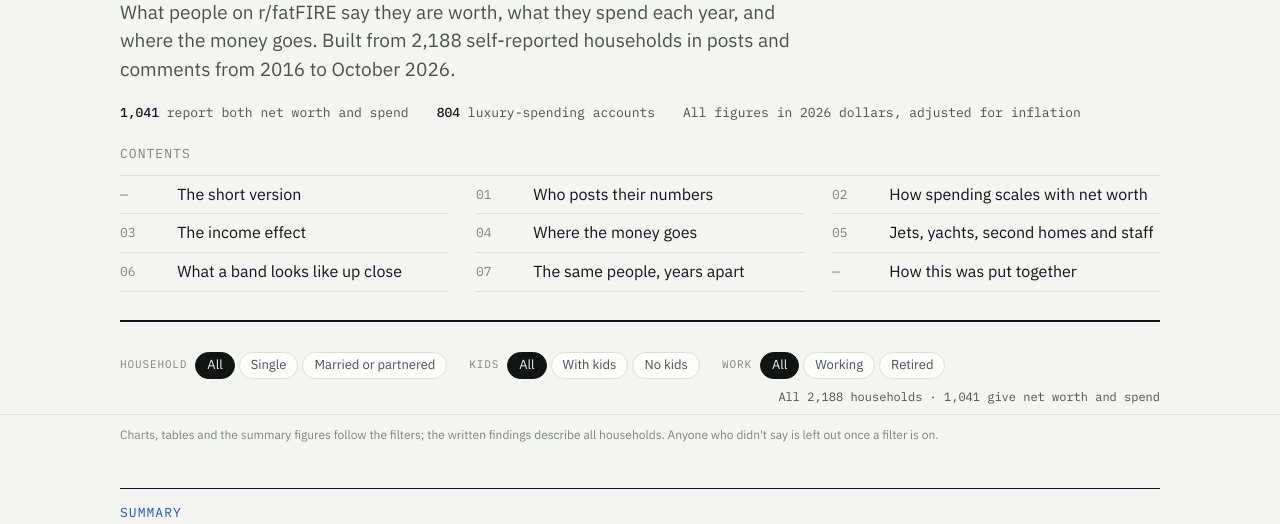
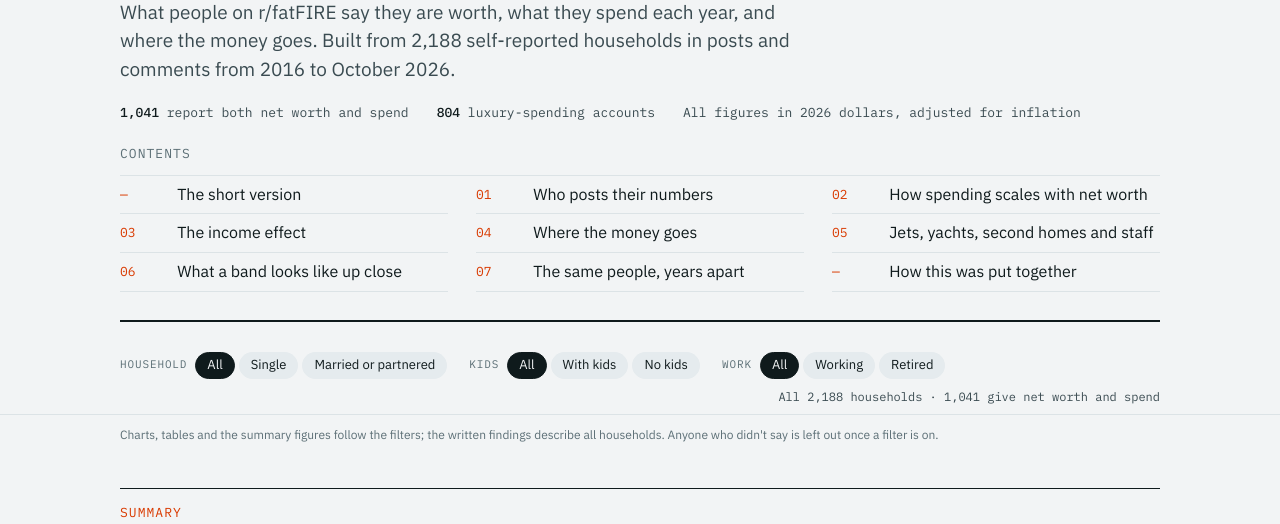
Before and after one commit to matthewlloyd/fatfire-spending-survey, a plain HTML site: page public/index.html in a window 1280 px wide. Shown: the part 160-684 px from the top of the page. Drawn offline with nearby package versions, Linux system fonts and the light colour scheme.

Commit message:
Borrow subtle Reddit colour cues: blue-teal greys, orangered labels, filled pills, rounder cards

```diff
--- a/public/index.html
+++ b/public/index.html
@@ -22,19 +22,23 @@ img { max-width: 100%; }
 <style>
 /* Layout: a private-bank statement — one ledger column, figures set like line items, charts as exhibits. */
 :root {
-  --bg: #f4f5f2;
-  --surface: #fcfcfb;
-  --ink: #101412;
-  --ink-2: #4a514d;
-  --muted: #7d837f;
-  --rule: #dcdfd9;
-  --grid: #e3e5df;
-  --axis: #c3c6bd;
-  --accent: #1c5cab;
-  --accent-wash: #e6eef9;
-  --deemph: #b4b6ae;
-  --row-hover: #eff1ec;
-  --shade: rgba(16, 20, 18, 0.16);
+  /* neutrals lean toward Reddit's blue-teal greys; orangered is kept for small markers only */
+  --bg: #f2f4f5;
+  --surface: #ffffff;
+  --ink: #0f1a1c;
+  --ink-2: #3a4b51;
+  --muted: #5c6f76;
+  --rule: #dce3e6;
+  --grid: #e6ebed;
+  --axis: #c2ccd0;
+  --accent: #0045ac;
+  --accent-wash: #e6edfa;
+  --orangered: #d93a00;
+  --deemph: #b3bec3;
+  --row-hover: #f0f4f5;
+  --pill: #e5ebee;
+  --pill-hover: #d9e2e6;
+  --shade: rgba(15, 26, 28, 0.16);
   --s1: #2a78d6; --s2: #eb6834; --s3: #1baf7a; --s4: #eda100; --s5: #e87ba4; --s6: #008300;
   --q1: #cde2fb; --q2: #9ec5f4; --q3: #6da7ec; --q4: #3987e5; --q5: #256abf; --q6: #184f95;
   --font-display: "IBM Plex Sans Condensed", "Arial Narrow", system-ui, sans-serif;
@@ -44,16 +48,18 @@ img { max-width: 100%; }
 }
 @media (prefers-color-scheme: dark) {
   :root:not([data-theme="light"]) {
-    --bg: #0f100f; --surface: #1a1a19; --ink: #f0efec; --ink-2: #c3c2b7; --muted: #8f8d86; --rule: #2e2e2b;
-    --grid: #2a2a28; --axis: #45453f; --accent: #86b6ef; --accent-wash: #1b2a3d; --deemph: #5c5b56; --row-hover: #222321; --shade: rgba(0, 0, 0, 0.85);
+    --bg: #0b1416; --surface: #05090a; --ink: #eef1f3; --ink-2: #b7cad4; --muted: #8ba2ad; --rule: #223034;
+    --grid: #172226; --axis: #364349; --accent: #8ab0ff; --accent-wash: #1a2440; --orangered: #ff4500; --deemph: #4f5f66; --row-hover: #101c20;
+    --pill: #1b272c; --pill-hover: #24343a; --shade: rgba(0, 0, 0, 0.85);
     --s1: #3987e5; --s2: #d95926; --s3: #199e70; --s4: #c98500; --s5: #d55181; --s6: #008300;
     --q1: #1c2a3c; --q2: #173a66; --q3: #184f95; --q4: #1c5cab; --q5: #256abf; --q6: #2a78d6;
     color-scheme: dark;
   }
 }
 :root[data-theme="dark"] {
-  --bg: #0f100f; --surface: #1a1a19; --ink: #f0efec; --ink-2: #c3c2b7; --muted: #8f8d86; --rule: #2e2e2b;
-  --grid: #2a2a28; --axis: #45453f; --accent: #86b6ef; --accent-wash: #1b2a3d; --deemph: #5c5b56; --row-hover: #222321; --shade: rgba(0, 0, 0, 0.85);
+  --bg: #0b1416; --surface: #05090a; --ink: #eef1f3; --ink-2: #b7cad4; --muted: #8ba2ad; --rule: #223034;
+  --grid: #172226; --axis: #364349; --accent: #8ab0ff; --accent-wash: #1a2440; --orangered: #ff4500; --deemph: #4f5f66; --row-hover: #101c20;
+  --pill: #1b272c; --pill-hover: #24343a; --shade: rgba(0, 0, 0, 0.85);
   --s1: #3987e5; --s2: #d95926; --s3: #199e70; --s4: #c98500; --s5: #d55181; --s6: #008300;
   --q1: #1c2a3c; --q2: #173a66; --q3: #184f95; --q4: #1c5cab; --q5: #256abf; --q6: #2a78d6;
   color-scheme: dark;
@@ -88,7 +94,7 @@ header.mast { padding-top: 48px; display: grid; gap: 20px; border-bottom: 2px so
 .toc li { border-bottom: 1px solid var(--rule); }
 .toc a { display: grid; grid-template-columns: 3.2rem 1fr; gap: 6px; padding: 8px 0; color: var(--ink); text-decoration: none; line-height: 1.35; }
 .toc a:hover span:last-child { text-decoration: underline; text-underline-offset: 2px; }
-.toc .tn { font-family: var(--font-data); font-size: var(--step--1); color: var(--muted); padding-top: 2px; }
+.toc .tn { font-family: var(--font-data); font-size: var(--step--1); color: var(--orangered); padding-top: 2px; }
 h2[id] { scroll-margin-top: 110px; }
 @media (max-width: 640px) { h2[id] { scroll-margin-top: 20px; } }
 
@@ -101,12 +107,13 @@ h2[id] { scroll-margin-top: 110px; }
 section { display: grid; gap: 22px; }
 .sec-head { display: grid; gap: 10px; }
 section > .sec-head { border-top: 1px solid var(--ink); padding-top: 14px; }
-section > .sec-head > .eyebrow { color: var(--accent); }
+section > .sec-head > .eyebrow { color: var(--orangered); }
+.sub { color: var(--orangered); }
 .findings { display: grid; gap: 14px; margin: 0; padding: 0; list-style: none; counter-reset: f; }
 .findings li { display: grid; grid-template-columns: 2.2rem 1fr; gap: 8px; max-width: 76ch; }
 .findings li::before { counter-increment: f; content: counter(f, decimal-leading-zero); font-family: var(--font-data); color: var(--muted); font-size: var(--step--1); padding-top: 3px; }
 
-.exhibit { background: var(--surface); border: 1px solid var(--rule); border-radius: 6px; padding: 20px; display: grid; gap: 14px; min-width: 0; }
+.exhibit { background: var(--surface); border: 1px solid var(--rule); border-radius: 14px; padding: 20px; display: grid; gap: 14px; min-width: 0; }
 .exhibit-cap { display: flex; justify-content: space-between; gap: 12px; flex-wrap: wrap; align-items: baseline; }
 .exhibit-cap .eyebrow { color: var(--ink-2); }
 .two { display: grid; grid-template-columns: repeat(auto-fit, minmax(300px, 1fr)); gap: 20px; }
@@ -167,7 +174,7 @@ thead th small { display: block; text-transform: none; letter-spacing: 0; color:
 
 /* luxury cards */
 .lux-grid { display: grid; grid-template-columns: repeat(auto-fit, minmax(min(100%, 420px), 1fr)); gap: 20px; }
-.lux-card { display: grid; gap: 12px; align-content: start; padding: 20px; background: var(--surface); border: 1px solid var(--rule); border-radius: 6px; min-width: 0; }
+.lux-card { display: grid; gap: 12px; align-content: start; padding: 20px; background: var(--surface); border: 1px solid var(--rule); border-radius: 14px; min-width: 0; }
 @media (min-width: 900px) {
   .lux-grid > .lux-card:last-child:nth-child(odd) { grid-column: 1 / -1; grid-template-columns: 1fr 1fr; column-gap: 40px; grid-auto-flow: dense; }
   .lux-grid > .lux-card:last-child:nth-child(odd) > * { grid-column: 1; }
@@ -181,9 +188,10 @@ thead th small { display: block; text-transform: none; letter-spacing: 0; color:
 
 /* profiles */
 .chips { display: flex; flex-wrap: wrap; gap: 8px; }
-.chip { font: inherit; font-family: var(--font-data); font-size: var(--step--1); padding: 6px 12px; border-radius: 999px; border: 1px solid var(--rule); background: var(--surface); color: var(--ink-2); cursor: pointer; }
+.chip { font: inherit; font-family: var(--font-data); font-size: var(--step--1); padding: 6px 12px; border-radius: 999px; border: 1px solid transparent; background: var(--pill); color: var(--ink); cursor: pointer; }
 .chip[aria-pressed="true"] { background: var(--ink); color: var(--bg); border-color: var(--ink); }
-.chip:hover { border-color: var(--ink-2); }
+.chip:hover { background: var(--pill-hover); }
+.chip[aria-pressed="true"]:hover { background: var(--ink); }
 #profile-list { list-style: none; margin: 0; padding: 0; display: grid; gap: 0; max-height: 720px; overflow-y: auto; border-top: 1px solid var(--rule); }
 .profile { padding: 14px 4px; border-bottom: 1px solid var(--rule); display: grid; gap: 6px; }
 .profile-top { display: flex; flex-wrap: wrap; gap: 6px 12px; align-items: baseline; }
@@ -198,7 +206,7 @@ thead th small { display: block; text-transform: none; letter-spacing: 0; color:
 .method ul { margin: 0; padding-left: 1.1rem; display: grid; gap: 6px; }
 .foot { border-top: 2px solid var(--ink); padding-top: 14px; display: flex; flex-wrap: wrap; justify-content: space-between; gap: 6px 24px; font-family: var(--font-data); font-size: 12px; color: var(--muted); }
 
-.tip { position: fixed; z-index: 50; pointer-events: none; max-width: 320px; background: var(--surface); color: var(--ink); border: 1px solid var(--rule); border-radius: 6px; padding: 10px 12px; box-shadow: 0 6px 24px rgba(0,0,0,0.12); display: grid; gap: 4px; font-size: 12.5px; line-height: 1.45; }
+.tip { position: fixed; z-index: 50; pointer-events: none; max-width: 320px; background: var(--surface); color: var(--ink); border: 1px solid var(--rule); border-radius: 10px; padding: 10px 12px; box-shadow: 0 6px 24px rgba(0,0,0,0.12); display: grid; gap: 4px; font-size: 12.5px; line-height: 1.45; }
 .tip-row { display: flex; gap: 8px; align-items: baseline; flex-wrap: wrap; }
 .tip-row strong { font-family: var(--font-data); font-weight: 500; }
 .tip-key { width: 12px; height: 3px; border-radius: 2px; display: inline-block; align-self: center; }
@@ -235,9 +243,9 @@ body::before { content: ""; position: fixed; inset: 0 0 auto; height: env(safe-a
 .filterbar-inner { max-width: 1040px; margin: 0 auto; display: flex; flex-wrap: wrap; gap: 8px 22px; align-items: center; }
 .fgroup { display: inline-flex; align-items: center; gap: 4px; flex-wrap: wrap; }
 .flabel { font-family: var(--font-data); font-size: 11px; letter-spacing: 0.08em; text-transform: uppercase; color: var(--muted); margin-right: 4px; }
-.fbtn { font: inherit; font-size: 13px; line-height: 1.3; padding: 4px 11px; border-radius: 999px; border: 1px solid var(--rule); background: var(--surface); color: var(--ink-2); cursor: pointer; }
-.fbtn:hover { border-color: var(--ink-2); }
-.fbtn[aria-pressed="true"] { background: var(--ink); color: var(--bg); border-color: var(--ink); }
+.fbtn { font: inherit; font-size: 13px; line-height: 1.3; padding: 4px 11px; border-radius: 999px; border: 1px solid transparent; background: var(--pill); color: var(--ink); cursor: pointer; }
+.fbtn:hover { background: var(--pill-hover); }
+.fbtn[aria-pressed="true"], .fbtn[aria-pressed="true"]:hover { background: var(--ink); color: var(--bg); border-color: var(--ink); }
 .fbtn:focus-visible, .freset:focus-visible { outline: 2px solid var(--accent); outline-offset: 2px; }
 .fstatus { margin-left: auto; display: flex; flex-wrap: wrap; gap: 4px 12px; align-items: center; font-family: var(--font-data); font-size: 12px; color: var(--ink-2); }
 .freset { font: inherit; background: none; border: none; color: var(--accent); text-decoration: underline; text-underline-offset: 2px; cursor: pointer; padding: 0; }
@@ -255,7 +263,7 @@ body.filtered #fcount { color: var(--ink); font-weight: 500; }
 <body>
 <div class="wrap">
   <header class="mast">
-    <span class="eyebrow">r/fatFIRE · informal survey · November 2026</span>
+    <span class="eyebrow"><span class="sub">r/fatFIRE</span> · informal survey · November 2026</span>
     <h1>FatFIRE Spending Survey</h1>
     <p class="lede">What people on r/fatFIRE say they are worth, what they spend each year, and where the money goes. Built from 2,188 self-reported households in posts and comments from 2016 to October 2026.</p>
     <div class="mast-meta">
```
